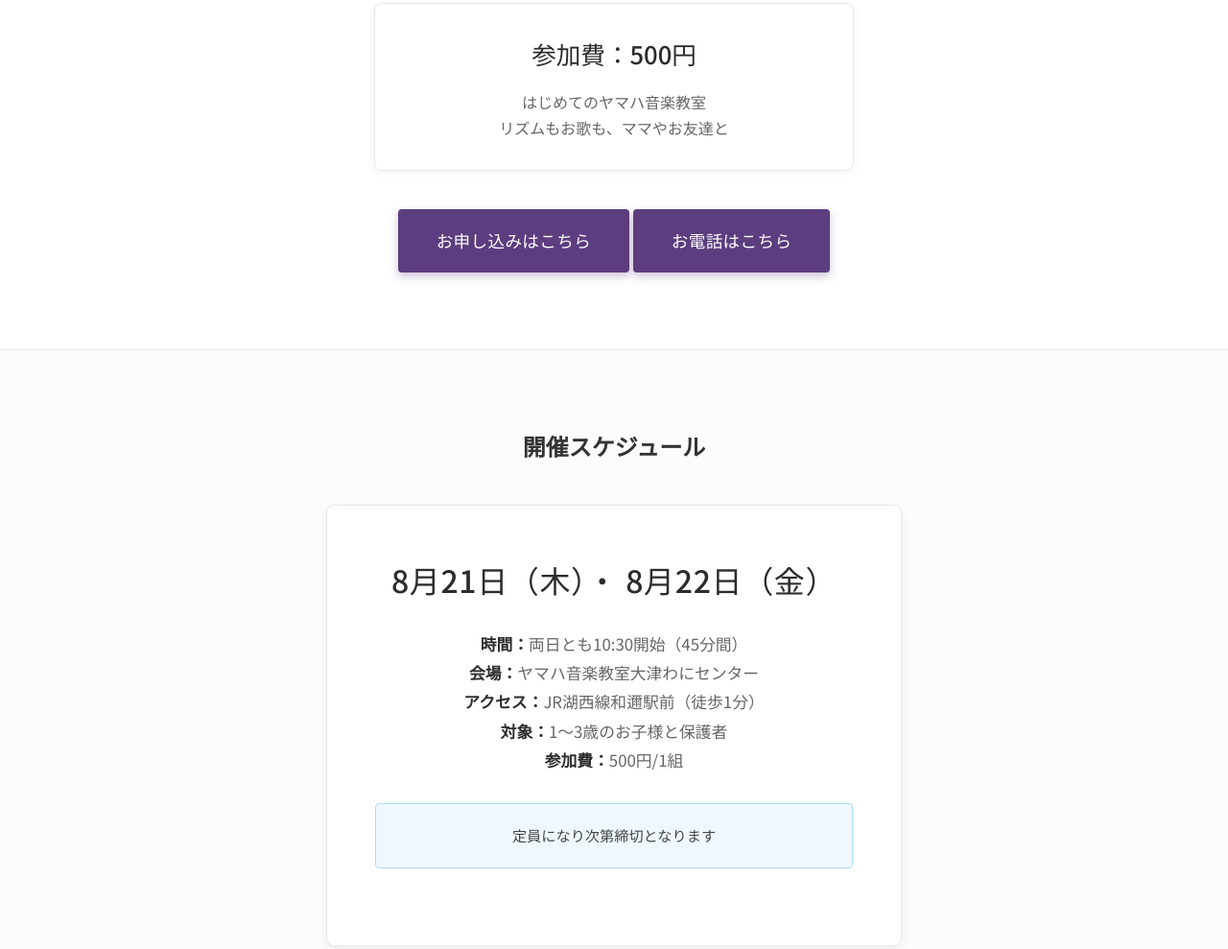
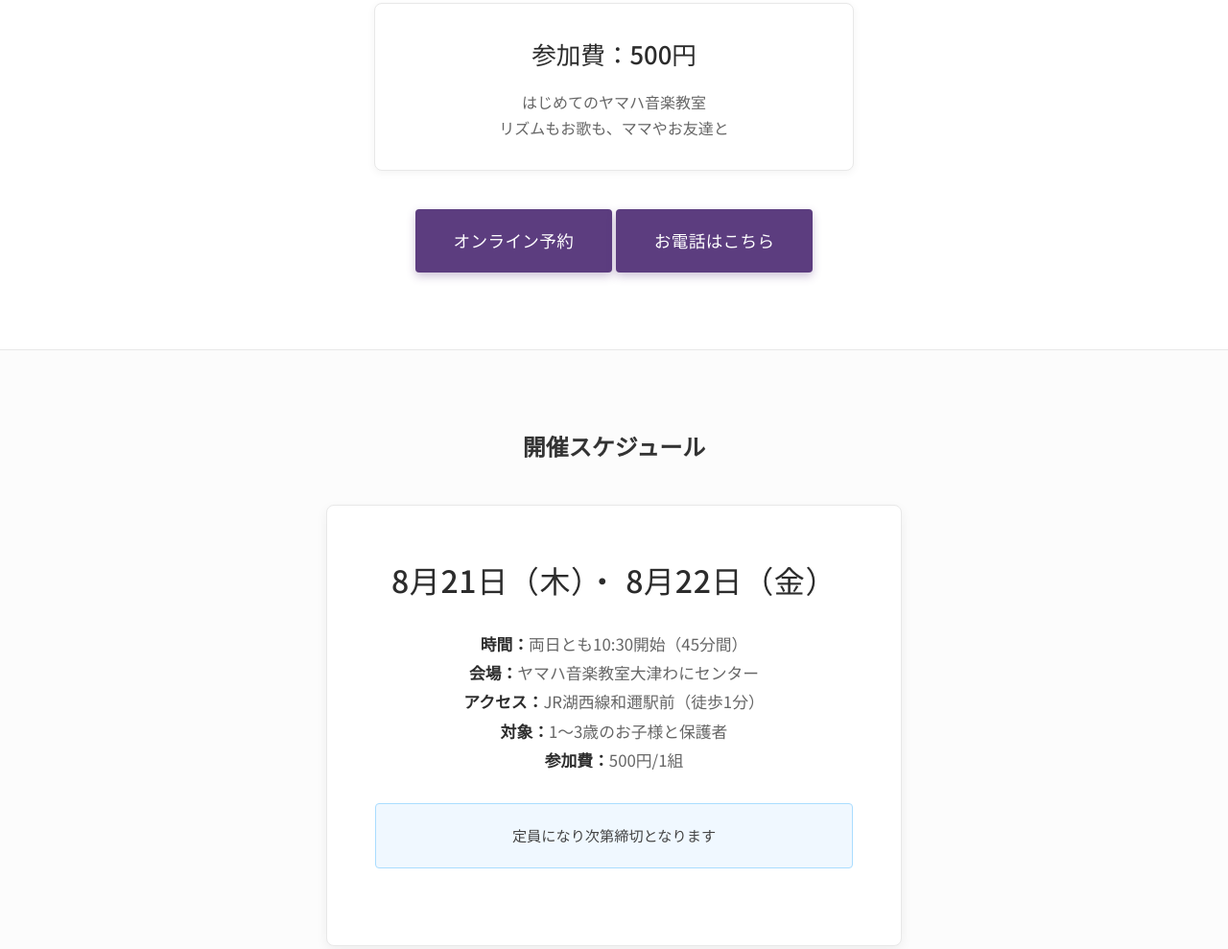
Before and after one commit to kens-pro/park202508, a plain HTML site: page index.html in a window 1280 px wide. Shown: the part 1043-2032 px from the top of the page at 96% size. Drawn offline with Linux system fonts and the light colour scheme.

Commit message:
テキスト修正

```diff
--- a/index.html
+++ b/index.html
@@ -561,7 +561,7 @@
                 <div class="price-note">はじめてのヤマハ音楽教室<br>リズムもお歌も、ママやお友達と</div>
             </div>
 
-            <a href="#event-info" class="cta-button">お申し込みはこちら</a>
+            <a href="#event-info" class="cta-button">オンライン予約</a>
             <a href="tel:0740222063" class="cta-button phone-cta-button">お電話はこちら</a>
         </div>
     </section>
@@ -657,6 +657,7 @@
             </p>
 
             <div class="contact-info fade-in">
+                <a href="#event-info" class="cta-button">オンライン予約</a>
                 <a href="tel:0740222063" class="cta-button phone-cta-button">お電話はこちら</a>
                 <div class="contact-details">
                     受付時間：平日 10:30-19:30　月休<br>
```
